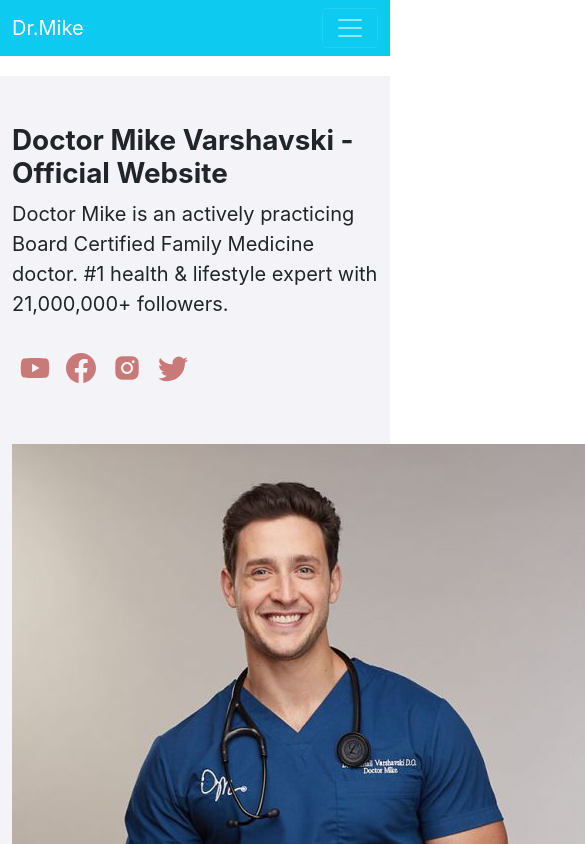
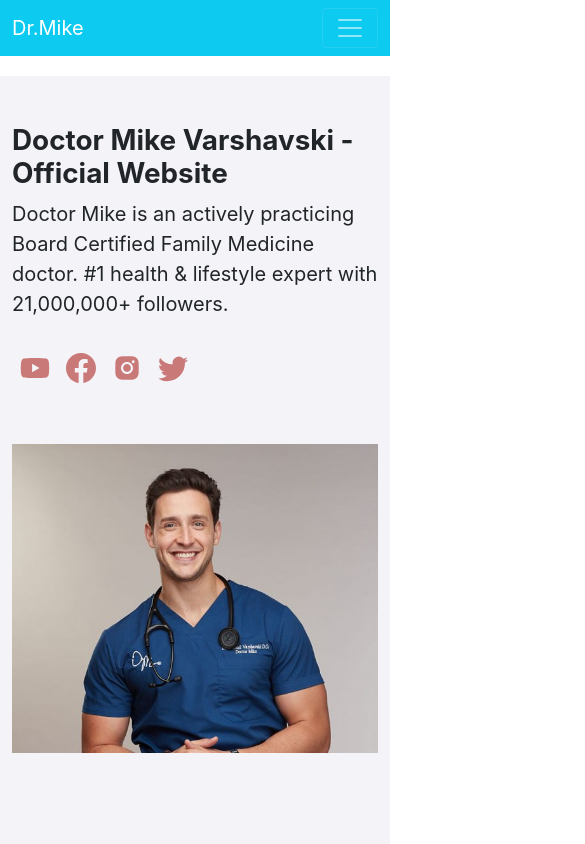
Before and after one commit to Ummy-Aimon/Independent-Service-official-website, a React (Create React App) app: page / in a window 390 px wide. Shown: the top 844 px of the page, 585 px wide, since content can reach past the window. Built offline with nearby package versions, Linux system fonts and the light colour scheme; no server answers.

Commit message:
responsive

```diff
--- a/src/HomePages/BannerPage/Banner.css
+++ b/src/HomePages/BannerPage/Banner.css
@@ -12,3 +12,10 @@
     margin: 8px;
     color: rgb(202, 121, 121)
 }
+
+/*  */
+@media only screen and (max-width: 1200px){
+    .banner-img{
+        width: 100%;
+    }
+}
--- a/src/HomePages/BannerPage/Banner.js
+++ b/src/HomePages/BannerPage/Banner.js
@@ -31,7 +31,7 @@ const Banner = () => {
                    </div>
                    <div className="col-md-6">
                        <div className="mt-5">
-           <img src={banner} alt="" />
+           <img className="banner-img" src={banner} alt="" />
            </div>
                        </div>
                        {/* </div> */}
```
